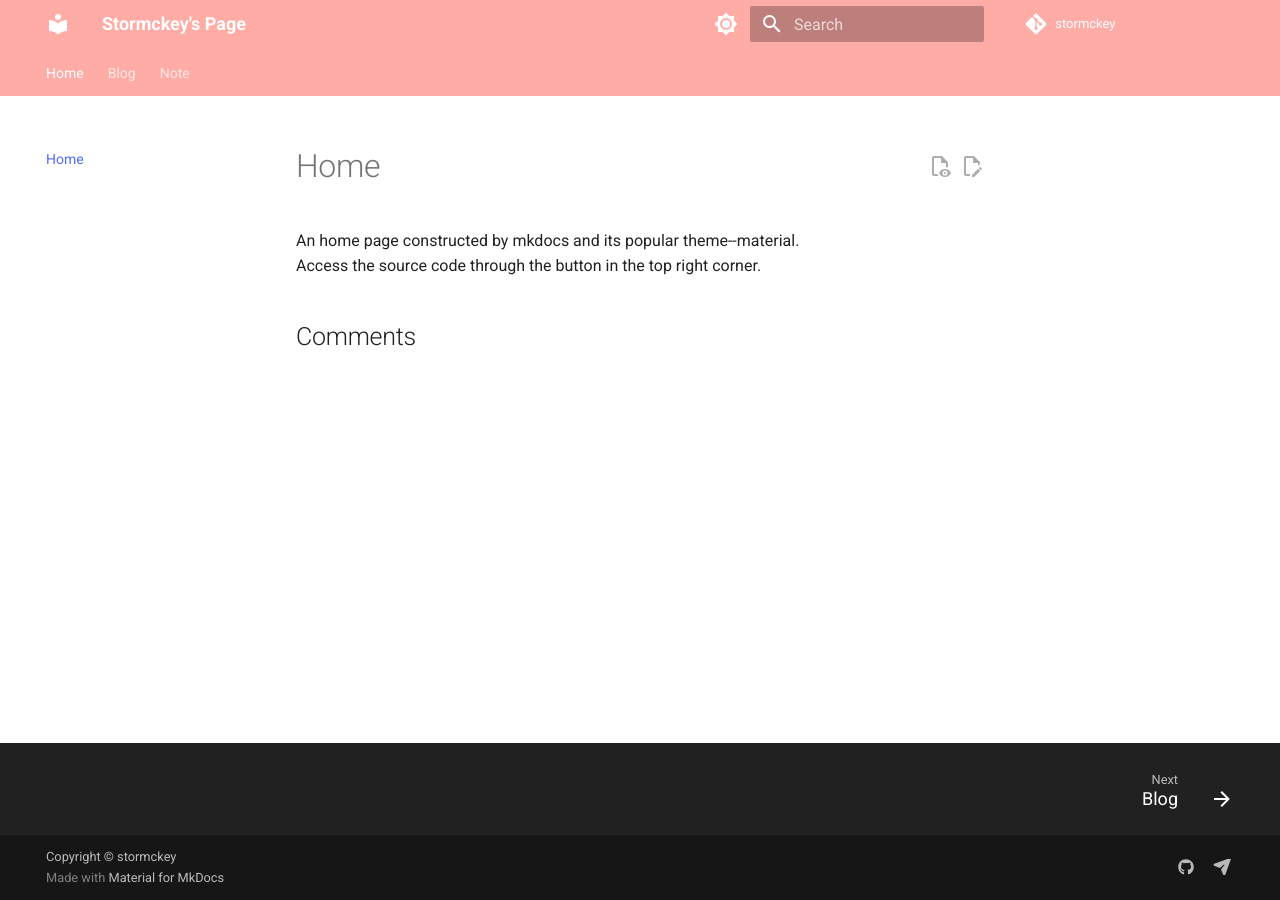
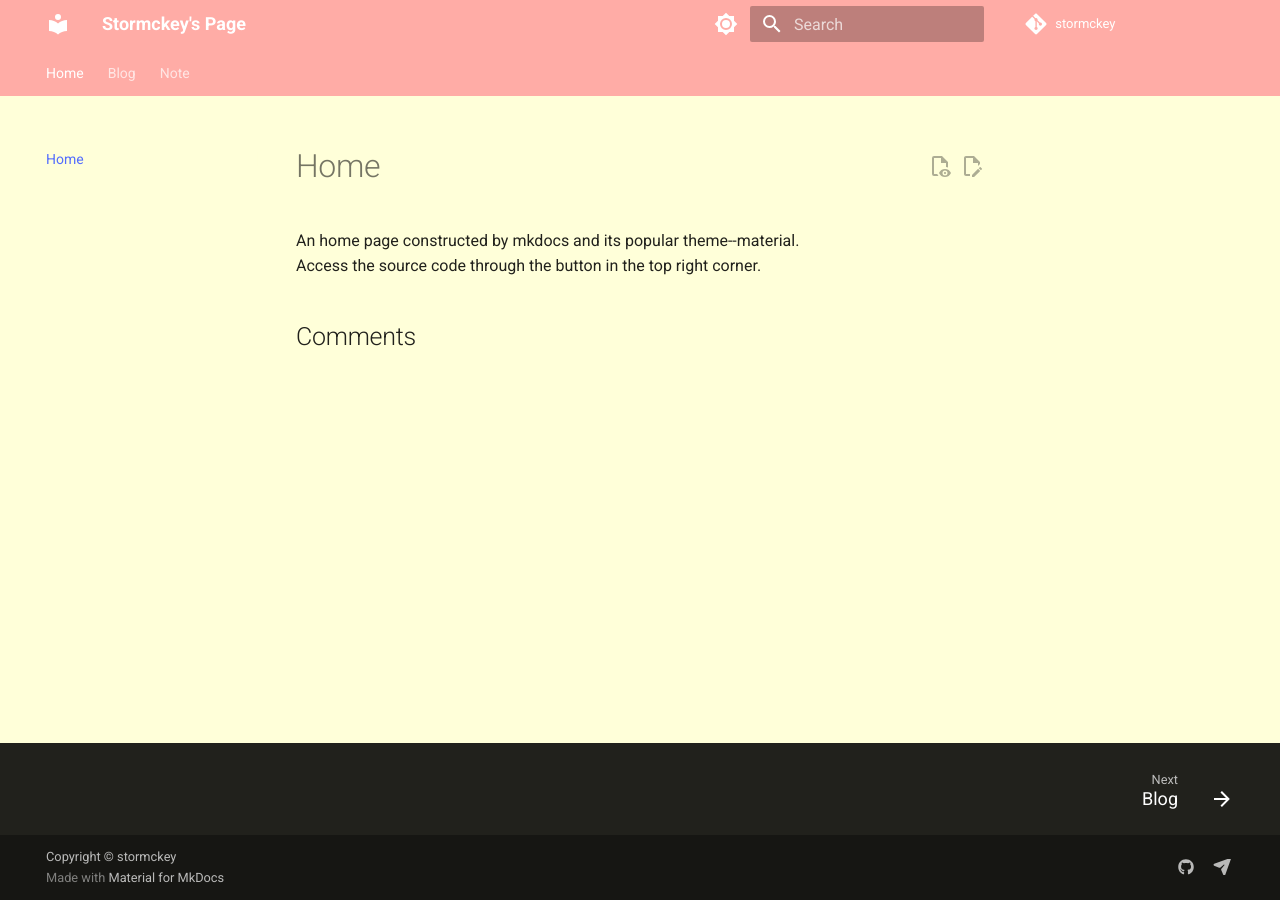
Before and after one commit to stormckey/stormckey.github.io, an MkDocs documentation site: the page built from docs/index.md, in a window 1280 px wide. Built offline with MkDocs 1.6.1 and Material for MkDocs 9.7.7, drawn with Linux system fonts in a browser that asks for light colours; comment, search, counter and statistics services are not loaded.

Commit message:
Change bg color

```diff
--- a/docs/css/extra.css
+++ b/docs/css/extra.css
@@ -5,6 +5,7 @@
   --md-accent-fg-color: #FFACA6;
 }
 :root, [data-md-color-scheme=default] {
+    --md-default-bg-color: #FFFFD9;
     --md-typeset-a-color: #526cfe;
 }
 /* 图片放大start */
```
